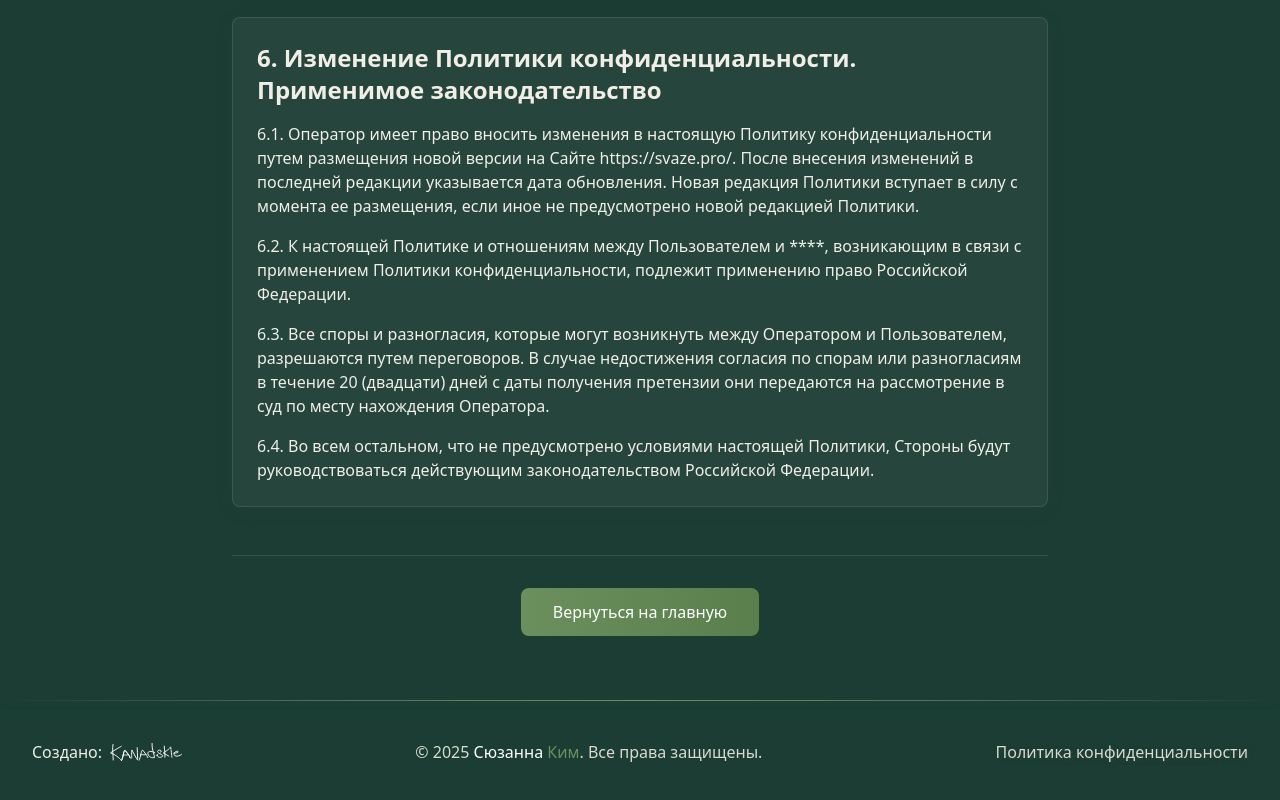
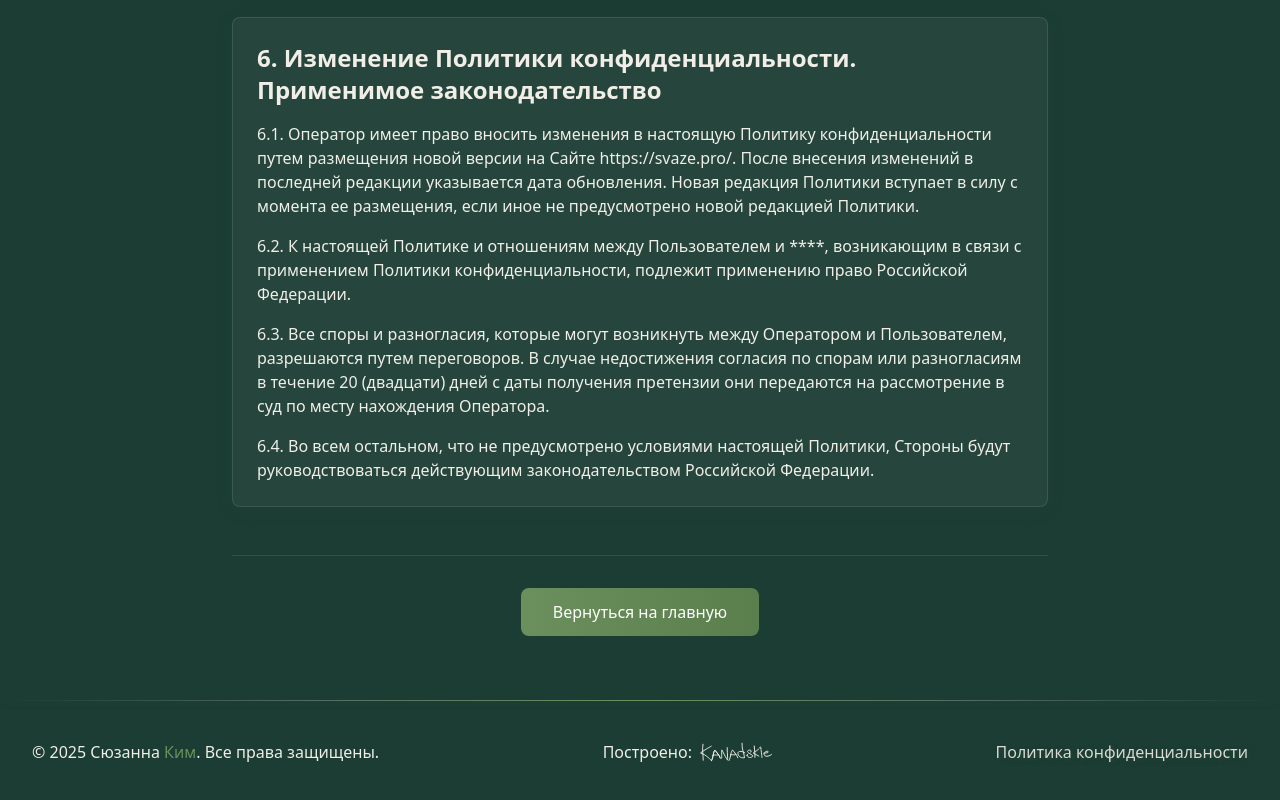
Before and after one commit to Kanadskie/Svaze, a React (Vite) app: page /privacy in a window 1280 px wide. Shown: the part 4563-5363 px from the top of the page. Built offline with nearby package versions, Linux system fonts and the light colour scheme.

Commit message:
Restyle footer

```diff
--- a/src/components/layout/Footer.tsx
+++ b/src/components/layout/Footer.tsx
@@ -1,6 +1,6 @@
 'use client';
 
-import kanadskie from '/k-white.svg';
+import SvgLogo from '../logo/Logo';
 
 export default function Footer() {
   const currentYear = new Date().getFullYear();
@@ -22,31 +22,28 @@ export default function Footer() {
 
       <div className="container-custom">
 
-        <div className="flex flex-col sm:flex-row justify-between items-center gap-4 sm:gap-6">
+        <div className="flex flex-col lg:flex-row justify-between items-center gap-4 sm:gap-6">
 
           {/* Копирайт - адаптивный текст */}
           <p
-            className="text-base order-3 sm:order-2 text-center sm:text-left"
-            style={{ color: '#d9dbd2' }}
+            className="text-sm md:text-base text-center sm:text-left"
+            style={{ color: 'var(--color-surface)' }}
           >
-            &copy; {currentYear} <span style={{ color: '#ffffff' }}>Сюзанна</span>
+            &copy; {currentYear} <span>Сюзанна</span>
             <span style={{ color: 'var(--color-accent)' }}> Ким</span>.
             Все права защищены.
           </p>
 
           <a
           href="https://t.me/kanadskie"
-          className="flex items-center justify-center"
+          className="flex items-center justify-center order-3 md:order-2"
           aria-label="Kanadskie Studio"
           >
-          <span className="block text-surface mr-2">Создано: </span>
-          <img
-            src={kanadskie}
-            alt="Создано Kanadskie"
-            width="72"
-            height="24"
-            className="w-18 h-auto hover:opacity-70 safari-img-fix"
-            loading="lazy"
+          <span className="block text-surface mr-2 text-sm md:text-base">Построено: </span>
+          <SvgLogo
+            width={72}
+            height={24}
+            hoverColor="#967f58"
           />
         </a>
 
@@ -54,7 +51,7 @@ export default function Footer() {
           <div className="flex gap-4 sm:gap-6 sm:order-3">
           <a
             href="/privacy"
-            className="text-base transition-colors duration-300 hover:text-accent"
+            className="text-sm md:text-base transition-colors duration-300 hover:text-accent"
             style={{
               color: '#d9dbd2', // Тот же Dust Grey
               textShadow: '2px 2px 4px rgba(55, 73, 64, 0.5)'
--- /dev/null
+++ b/src/components/logo/Logo.tsx
@@ -0,0 +1,61 @@
+const SvgLogo = ({
+  width = 393.1,
+  height = 100.8,
+  strokeColor = "#f0eee7",
+  hoverColor = "#967f58",
+  className = ""
+}) => {
+  return (
+    <svg
+      version="1.1"
+      xmlns="http://www.w3.org/2000/svg"
+      viewBox="0 0 393.1 100.8"
+      width={width}
+      height={height}
+      className={`svg-logo ${className}`}
+    >
+      <style>{`
+        .svg-logo:hover path {
+          stroke: ${hoverColor} !important;
+          transition: stroke 0.3s ease;
+        }
+        .st0 {
+          fill: none;
+          stroke: ${strokeColor};
+          stroke-width: 5.1;
+          stroke-linecap: round;
+          stroke-linejoin: round;
+          transition: stroke 0.3s ease;
+        }
+        .st1 {
+          fill: none;
+          stroke: ${strokeColor};
+          stroke-width: 4.25;
+          stroke-linecap: round;
+          stroke-linejoin: round;
+          transition: stroke 0.3s ease;
+        }
+      `}</style>
+
+      <g>
+        <path className="st0" d="M16.2,8.2c-5.8,18.5,1.5,64.7,1.5,87" />
+        <path className="st0" d="M61.2,18.7c-6.5,2.7-62,36.7-58.5,37.5c32.6,7.8,58.2,42.1,60,42" />
+        <path className="st0" d="M62.7,98.2c9.8-15.2,10.4-57.7,19.5-57c10,13.7,22.9,26,28.5,42" />
+        <path className="st0" d="M71.7,68.9c-16.9-8.4,43.6,6,26.3-7.7" />
+        <path className="st0" d="M118.2,84c0-7.5-0.6-47.3,0.9-44.9c8.1,13,16.4,32.9,25.7,47.2c8.7,13.5,5.7,11.4,5.7-8c0-16.2-2.2-34.7-2.2-51.7" />
+        <path className="st0" d="M62.7,98.2c9.8-15.2,10.4-57.7,19.5-57c10,13.7,22.9,26,28.5,42" />
+        <path className="st0" d="M167.7,67.5c-16.9-8.4,43.6,6,26.3-7.7" />
+        <path className="st0" d="M158.7,96.9c9.8-15.3,10.4-57.7,19.5-57c10,13.7,22.9,25.9,28.5,42" />
+        <path className="st0" d="M229.7,2.5c0.5,22.5,0.5,28.8,7.8,52.2c2.6,8.3,5.5,19.6,4.8,28.4c0-3.2-0.9-0.8-9-1c-28.1-0.6-41.2-45.3-0.7-32.9c7,2.2,7.3,4.4,11.6,5.9" />
+        <path className="st0" d="M274.7,51.7c6.6,1.4,8.9-12-3.5-11.7c-9.1,0.2-18.1,6.9-5.6,16.1c8.5,6.2,20.5,9.3,23.1,15.4c2.2,5.2-27,19.1-30.5-3.5c-0.8-4.9,2.8-0.5,3.8-2.8c-1.3,0.2-9.8,1.9-9.2,3" />
+        <path className="st0" d="M296,17.2c0,10.8,2.8,23.7,3.4,36.5c0.4,8.4,0.5,17.7,0.5,26.2" />
+        <path className="st0" d="M320.3,35c-4.3,5-31.1,20.2-29.7,21.2c0.5,0.3,31.3,16.5,31.5,16.8" />
+        <path className="st0" d="M333.5,38.2c1,3.7,2.5,24.6,3.6,31.4c0.7,3.4,1.1,6.9,1.2,10.4" />
+        <path className="st1" d="M331.1,29.2c12-6.6-10.3-9.2-4.6,0.9c0.9,1.6,6,1.8,7.6,1.8" />
+        <path className="st0" d="M348.3,56.7c3,0.1,28.5-0.9,23.8-8.7c-3.7-6.1-32.1,4.9-18.7,21.9c6.5,8.2,29.3,2.7,37.2-6.2" />
+      </g>
+    </svg>
+  );
+};
+
+export default SvgLogo;
```
Also changed, not shown: public/k-white.svg (deleted).
